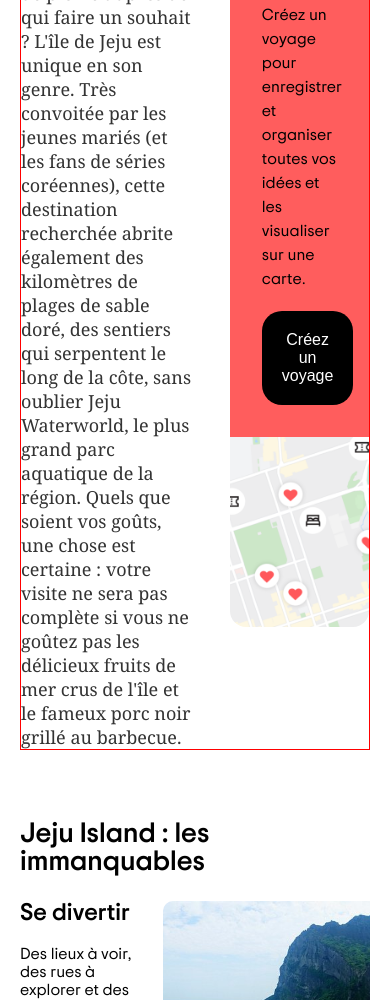
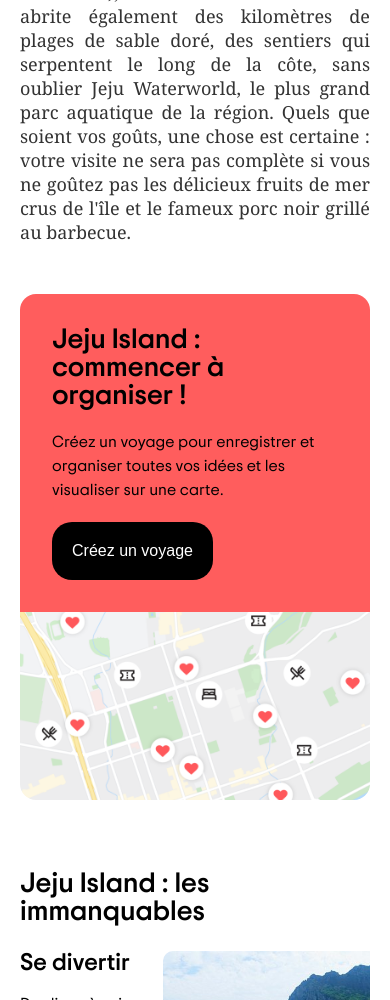
Before and after one commit to Potaaeeto/TripAdvisor-HTMLCSS, a plain HTML site: page index.html in a window 390 px wide. Shown: the part 903-1903 px from the top of the page. Drawn offline with Linux system fonts and the light colour scheme.

Commit message:
description responsive end

```diff
--- a/assets/css/style.css
+++ b/assets/css/style.css
@@ -289,17 +289,20 @@ header img {
   font-family: Georgia, "Times New Roman", Times, serif;
   font-size: 18px;
   color: #333333;
+  text-align: justify;
 }
 
 .pics {
+  /* border: 2px solid red; */
   width: 40%;
-  /* margin-left: 140px; */
+  display: flex;
+  flex-direction: column;
+  border-radius: 16px;
+  overflow: hidden;
 }
 
 .pics > div:first-child {
-  /* border: 2px solid red; */
   padding: 32px;
-  border-radius: 16px 16px 0 0;
   background-color: #ff5d5d;
 }
 
@@ -325,11 +328,12 @@ header img {
   opacity: 0.8;
 }
 
-.pics img {
+.map-img {
   height: 190px;
-  width: 100%;
   object-fit: cover;
-  border-radius: 0 0 16px 16px;
+  background-image: url("../imgs/maps_cnuhsr.png");
+  background-position: center;
+  background-size: cover;
 }
 
 /* ------------ */
@@ -598,8 +602,29 @@ footer a {
   /* DESCRIPTION DU MAPS */
 
   .description {
-    border: 1px solid red;
-    display: bloc;
+    display: block;
+  }
+
+  .infos {
+    width: auto;
+    margin-bottom: 50px;
+  }
+
+  .pics {
+    width: auto;
+    flex-direction: row;
+    align-items: stretch;
+  }
+
+  .pics > div:first-child h2 {
+    /* border: 1px solid red; */
+    margin-right: 5px;
+  }
+
+  .pics > div:first-child,
+  .map-img {
+    flex: 1;
+    height: auto;
   }
 }
 
@@ -659,4 +684,13 @@ footer a {
     border-top-left-radius: 0px;
     border-bottom-left-radius: 0px;
   }
+
+  .pics {
+    flex-direction: column;
+  }
+
+  .map-img {
+    height: 188px;
+    flex: none;
+  }
 }
--- a/index.html
+++ b/index.html
@@ -145,9 +145,7 @@
               </p>
               <button>Créez un voyage</button>
             </div>
-            <div>
-              <img src="./assets/imgs/maps_cnuhsr.png" alt="maps" />
-            </div>
+            <div class="map-img"></div>
           </div>
         </div>
 
```
